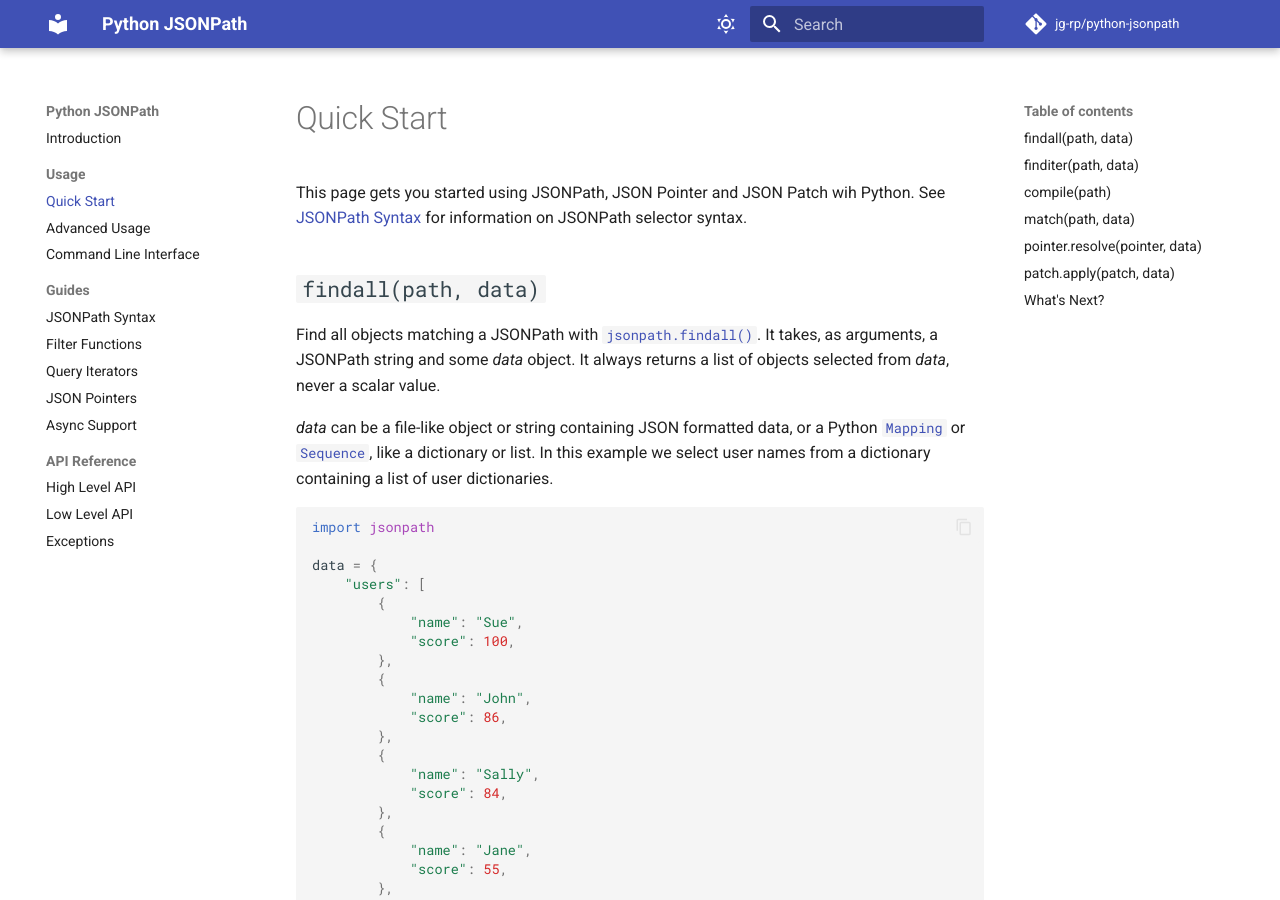
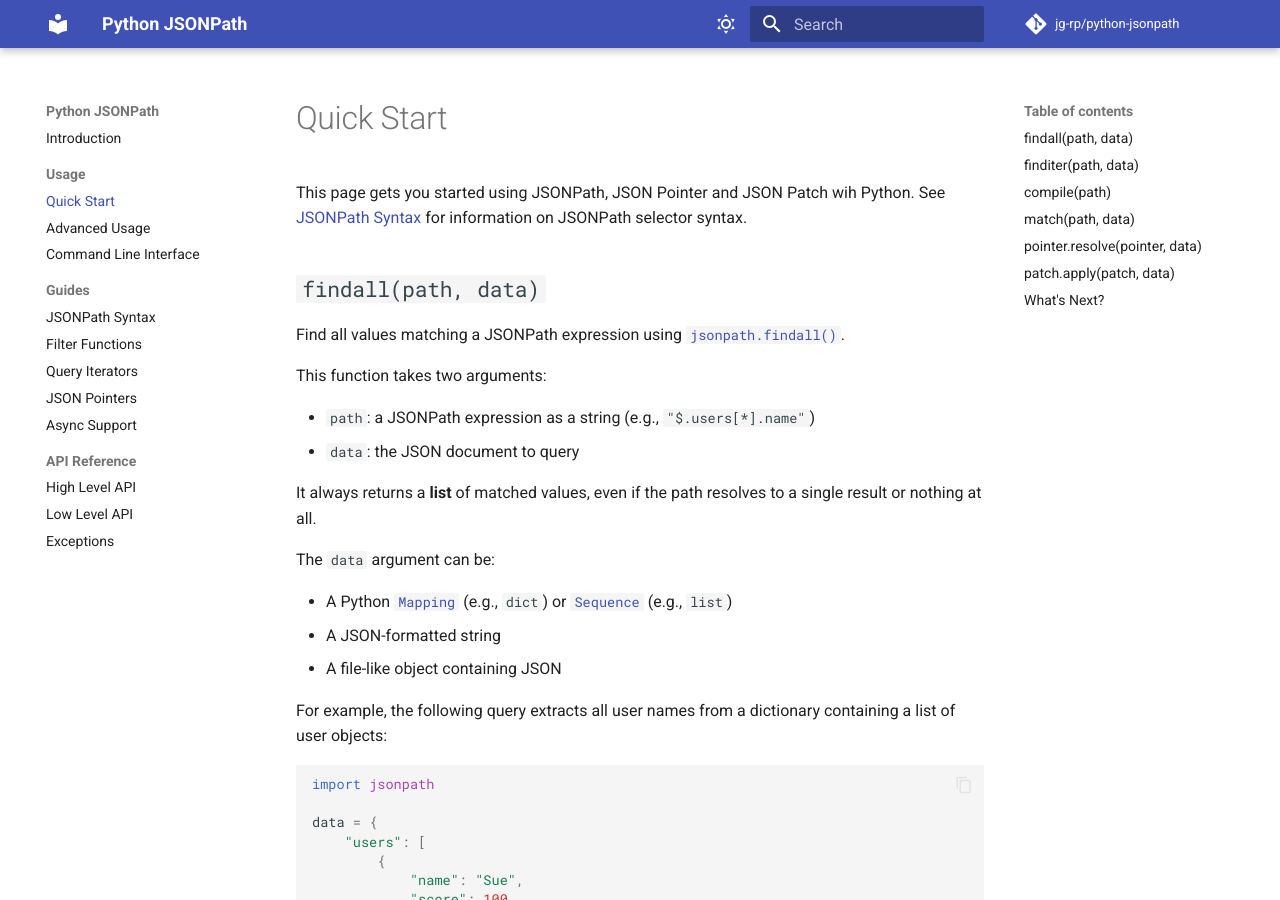
Before and after one commit to jg-rp/python-jsonpath, an MkDocs documentation site: the page built from docs/quickstart.md, in a window 1280 px wide and 900 px high. Built offline with MkDocs 1.6.1 and Material for MkDocs 9.7.7, drawn with Linux system fonts in a browser that asks for light colours; comment, search, counter and statistics services are not loaded.

Commit message:
Improve `jsonpath.findall()` quick start guide

````diff
--- a/docs/quickstart.md
+++ b/docs/quickstart.md
@@ -4,9 +4,22 @@ This page gets you started using JSONPath, JSON Pointer and JSON Patch wih Pytho
 
 ## `findall(path, data)`
 
-Find all objects matching a JSONPath with [`jsonpath.findall()`](api.md#jsonpath.JSONPathEnvironment.findall). It takes, as arguments, a JSONPath string and some _data_ object. It always returns a list of objects selected from _data_, never a scalar value.
+Find all values matching a JSONPath expression using [`jsonpath.findall()`](api.md#jsonpath.JSONPathEnvironment.findall).
 
-_data_ can be a file-like object or string containing JSON formatted data, or a Python [`Mapping`](https://docs.python.org/3/library/collections.abc.html#collections.abc.Mapping) or [`Sequence`](https://docs.python.org/3/library/collections.abc.html#collections.abc.Sequence), like a dictionary or list. In this example we select user names from a dictionary containing a list of user dictionaries.
+This function takes two arguments:
+
+- `path`: a JSONPath expression as a string (e.g., `"$.users[*].name"`)
+- `data`: the JSON document to query
+
+It always returns a **list** of matched values, even if the path resolves to a single result or nothing at all.
+
+The `data` argument can be:
+
+- A Python [`Mapping`](https://docs.python.org/3/library/collections.abc.html#collections.abc.Mapping) (e.g., `dict`) or [`Sequence`](https://docs.python.org/3/library/collections.abc.html#collections.abc.Sequence) (e.g., `list`)
+- A JSON-formatted string
+- A file-like object containing JSON
+
+For example, the following query extracts all user names from a dictionary containing a list of user objects:
 
 ```python
 import jsonpath
````
